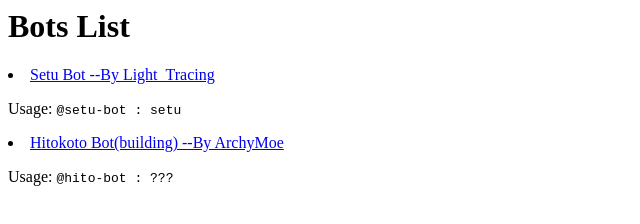
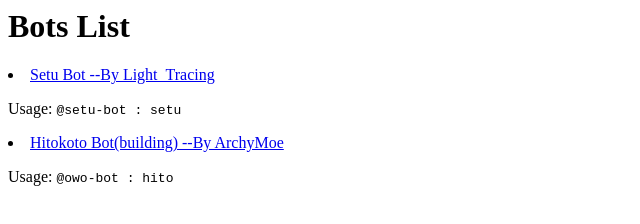
Before and after one commit to oiertyq/pbb-bot, a plain HTML site: page index.html in a window 1280 px wide. Shown: the full height of the page, 0-640 px from the left. Drawn offline with Linux system fonts and the light colour scheme.

Commit message:
Update index.html

```diff
--- a/index.html
+++ b/index.html
@@ -3,4 +3,4 @@
 <li><a href="https://www.luogu.com.cn/paste/v3gqyy50" target="_blank">Setu Bot --By Light_Tracing</a></li>
 <p>Usage: <code>@setu-bot : setu</code></p>
 <li><a href="/hito.html">Hitokoto Bot(building) --By ArchyMoe</a></li>
-<p>Usage: <code>@hito-bot : ???</code></p>
+<p>Usage: <code>@owo-bot : hito</code></p>
```
